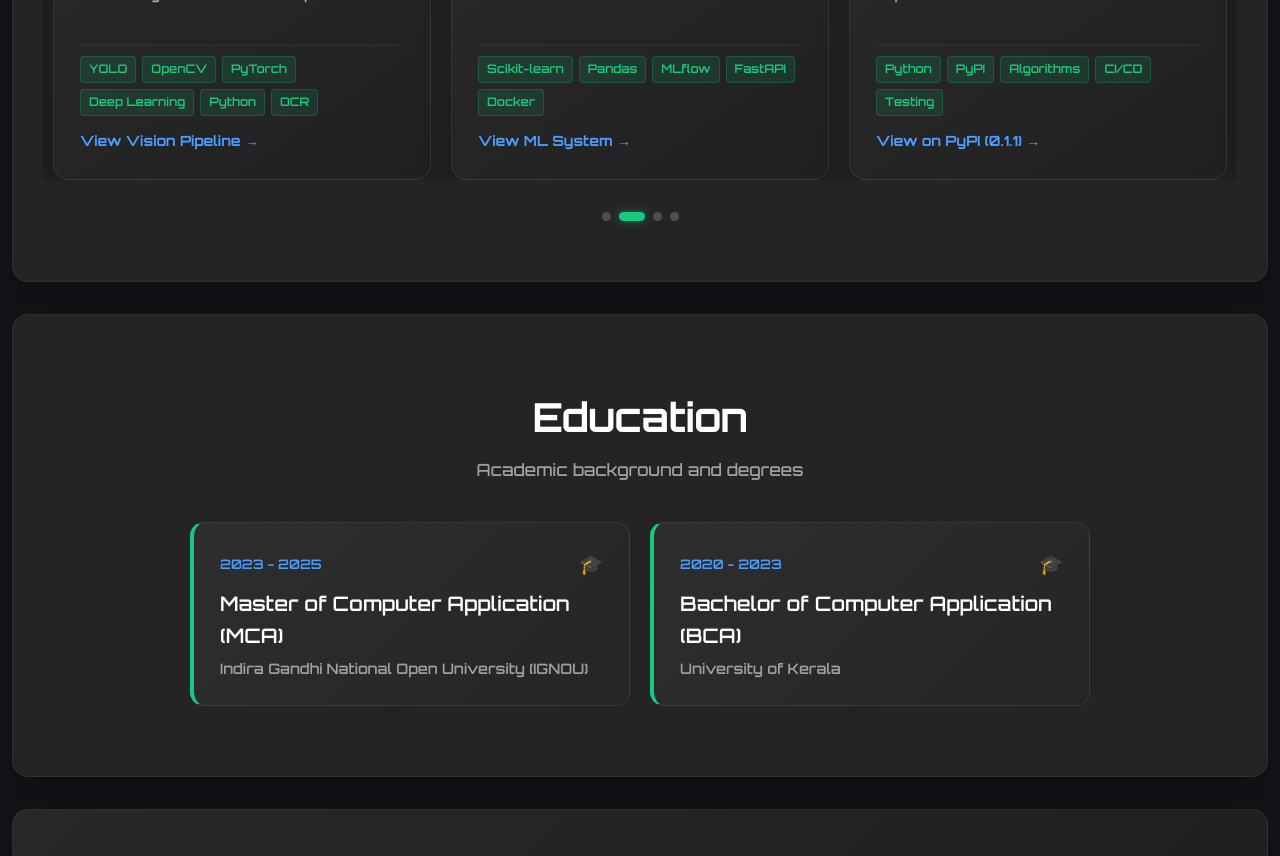
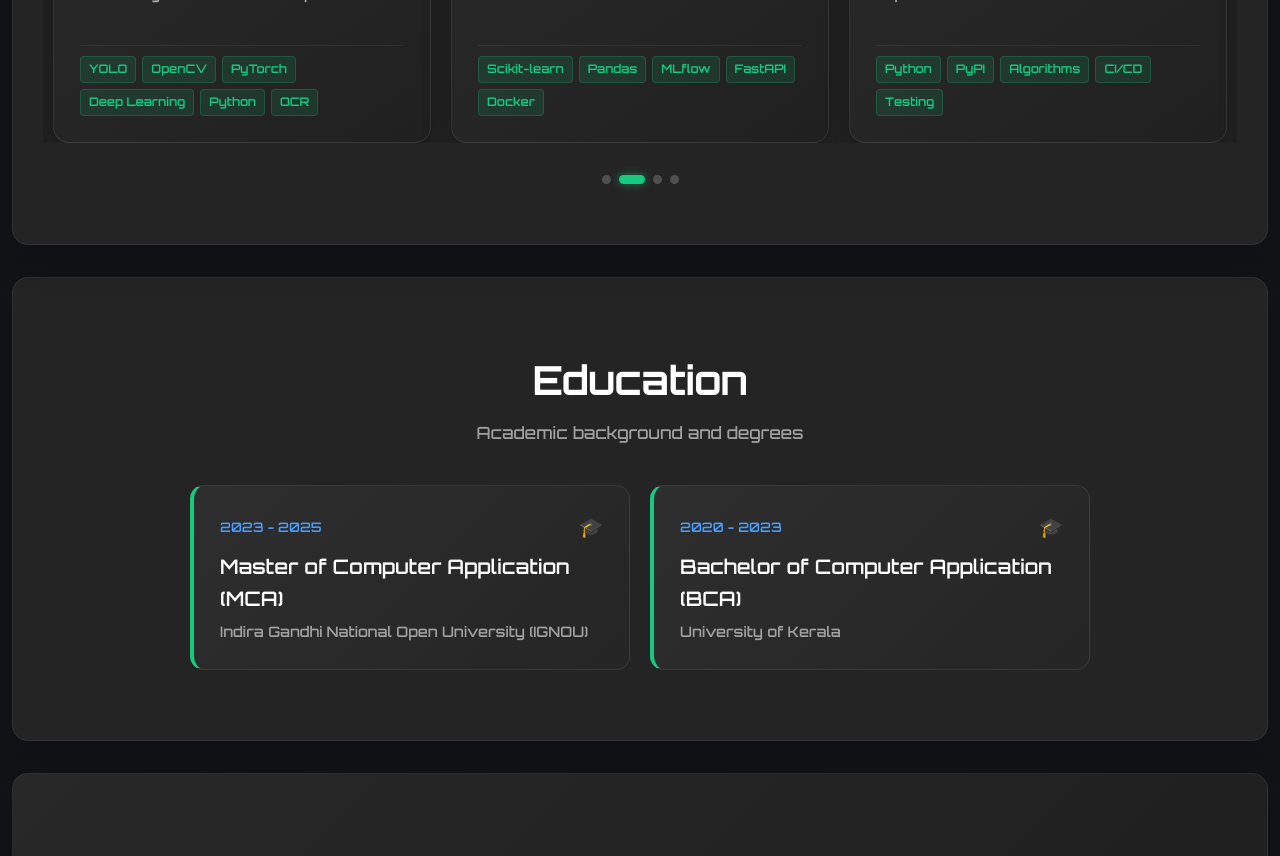
Before and after one commit to JOBIN456/PortFolio, a React (Vite) app: page / in a window 1280 px wide. Shown: the part 4120-4976 px from the top of the page. Built offline with nearby package versions, Linux system fonts and the light colour scheme; the HTML template or start-up script is replaced by a standard one.

Commit message:
feat: initialize portfolio data structure, global styles, and projects component

```diff
--- a/src/components/Projects.jsx
+++ b/src/components/Projects.jsx
@@ -111,17 +111,6 @@ export default function Projects() {
                         </span>
                       ))}
                     </div>
-
-                    <div className="project-links-v2">
-                      <a
-                        href={proj.link}
-                        target={proj.link !== '#' ? '_blank' : '_self'}
-                        rel="noopener noreferrer"
-                        className="project-link-btn-v2"
-                      >
-                        {proj.linkText}
-                      </a>
-                    </div>
                   </div>
                 </div>
               </div>
--- a/src/data/portfolioData.js
+++ b/src/data/portfolioData.js
@@ -199,8 +199,6 @@ export const portfolioData = {
       description:
         "Enterprise-scale GenAI platform featuring LangGraph agentic workflows, dense & sparse hybrid retrieval, reciprocal rank fusion (RRF), cross-encoder reranking, and Qdrant vector search for high-accuracy reasoning.",
       tech: ["LangGraph", "LangChain", "Qdrant", "LLMs", "FastAPI", "Docker"],
-      link: "#",
-      linkText: "View Architecture →",
     },
     {
       title: "Computer Vision Real-Time Monitoring & OCR",
@@ -208,8 +206,6 @@ export const portfolioData = {
       description:
         "End-to-end Computer Vision intelligence system combining custom YOLO object detection, OpenCV stream processing, and OCR models for real-time video monitoring and automated inspection.",
       tech: ["YOLO", "OpenCV", "PyTorch", "Deep Learning", "Python", "OCR"],
-      link: "#",
-      linkText: "View Vision Pipeline →",
     },
     {
       title: "Automotive Predictive Maintenance & ML Engine",
@@ -217,8 +213,6 @@ export const portfolioData = {
       description:
         "Production machine learning forecasting engine predicting component service intervals and inventory requirements using gradient boosting algorithms, monitored via MLflow.",
       tech: ["Scikit-learn", "Pandas", "MLflow", "FastAPI", "Docker"],
-      link: "#",
-      linkText: "View ML System →",
     },
     {
       title: "pyvalidex — Python Open Source Library",
@@ -226,8 +220,6 @@ export const portfolioData = {
       description:
         "Published Python library on PyPI providing fast, algorithmic verification and checksum validation for Indian national IDs and financial identifiers with zero external dependencies.",
       tech: ["Python", "PyPI", "Algorithms", "CI/CD", "Testing"],
-      link: "https://pypi.org/project/pyvalidex/0.1.1/",
-      linkText: "View on PyPI (0.1.1) →",
     },
     {
       title: "Edge AI Low-Latency Neural Inference Pipeline",
@@ -235,8 +227,6 @@ export const portfolioData = {
       description:
         "Optimized deep learning inference server utilizing TensorRT, ONNX runtime quantization, and asynchronous batching for high-throughput sub-15ms computer vision pipelines.",
       tech: ["TensorRT", "ONNX", "PyTorch", "Docker", "AsyncIO", "CUDA"],
-      link: "#",
-      linkText: "View Pipeline →",
     },
     {
       title: "Agentic Code Intelligence & RAG Chatbot",
@@ -244,8 +234,6 @@ export const portfolioData = {
       description:
         "Multi-agent reasoning system capable of querying complex codebases, generating AST dependency graphs, and providing citation-backed architectural explanations.",
       tech: ["LangChain", "ChromaDB", "Llama 3", "Python", "FastAPI"],
-      link: "#",
-      linkText: "View Agent System →",
     },
   ],
   languages: ["English", "Hindi", "Malayalam", "Tamil"],
--- a/src/index.css
+++ b/src/index.css
@@ -911,7 +911,7 @@ body {
     display: flex;
     flex-wrap: wrap;
     gap: 6px;
-    margin-bottom: 14px;
+    margin-bottom: 0;
 }
 
 .project-tech-tag-v2 {
@@ -922,27 +922,6 @@ body {
     font-size: 0.74rem;
     font-weight: 600;
     border: 1px solid rgba(23, 202, 128, 0.22);
-}
-
-.project-links-v2 {
-    display: flex;
-    gap: 12px;
-}
-
-.project-link-btn-v2 {
-    color: #4a9eff;
-    text-decoration: none;
-    font-size: 0.88rem;
-    font-weight: 700;
-    display: inline-flex;
-    align-items: center;
-    gap: 6px;
-    transition: all 0.2s ease;
-}
-
-.project-link-btn-v2:hover {
-    color: #00d2ff;
-    transform: translateX(3px);
 }
 
 .carousel-dots-multi {
```
